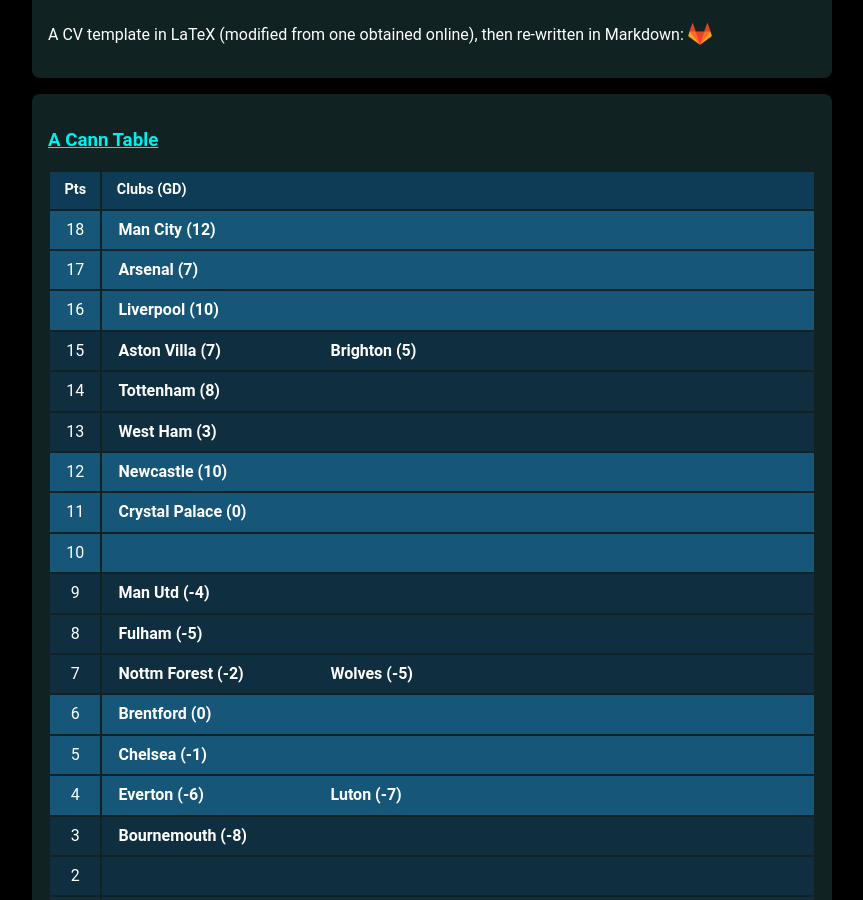
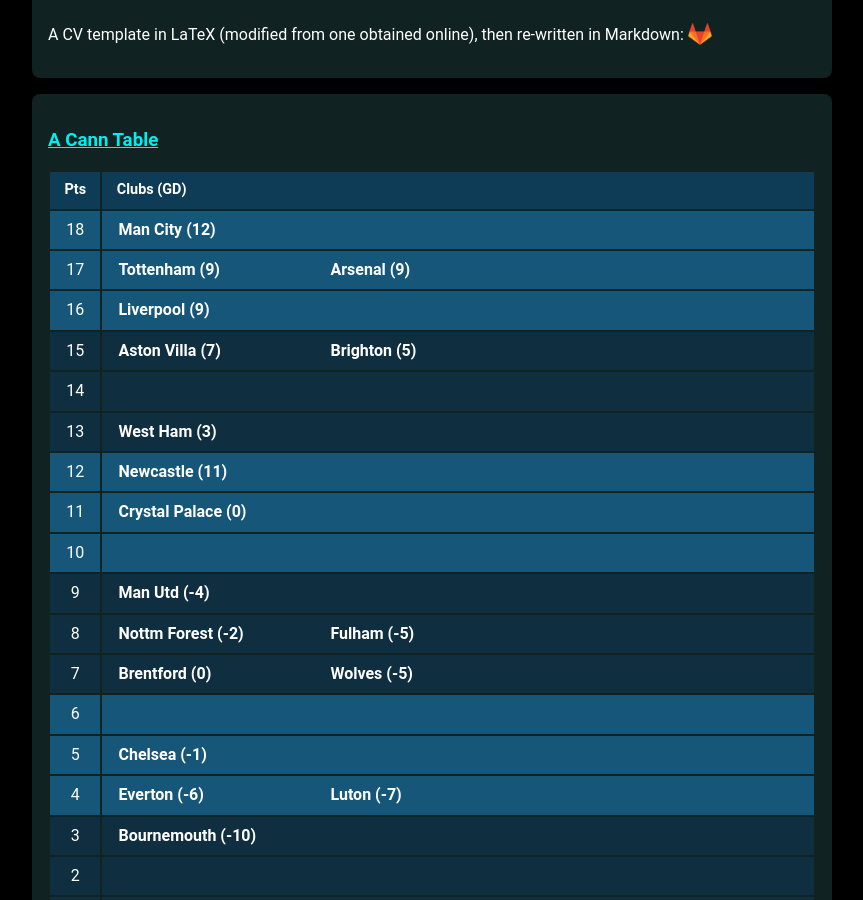
Before and after one commit to muru/muru.github.io, a Jekyll site: the page built from resources.md, in a window 1280 px wide and 900 px high, scrolled down 1275 px. Shown: the whole window, without its empty margins (208-1071 px from the left). Built offline with Jekyll 4.4.1, drawn with Linux system fonts in a browser that asks for light colours; some web fonts are replaced; some of the changed text lies outside the part shown.

Commit message:
updated cann-table: Mon  2 Oct 00:02:18 JST 2023

```diff
--- a/cann-table.html
+++ b/cann-table.html
@@ -9,13 +9,14 @@
 	<tr class="cann-row-1">
 		<td class="cann-point"> 17 </td>
 		<td class="cann-clubs">
-			<span class="club-name"> Arsenal (7) </span>
+			<span class="club-name"> Tottenham (9) </span>
+			<span class="club-name"> Arsenal (9) </span>
 		</td>
  	</tr>
 	<tr class="cann-row-1">
 		<td class="cann-point"> 16 </td>
 		<td class="cann-clubs">
-			<span class="club-name"> Liverpool (10) </span>
+			<span class="club-name"> Liverpool (9) </span>
 		</td>
  	</tr>
 	<tr class="cann-row-2">
@@ -28,7 +29,6 @@
 	<tr class="cann-row-2">
 		<td class="cann-point"> 14 </td>
 		<td class="cann-clubs">
-			<span class="club-name"> Tottenham (8) </span>
 		</td>
  	</tr>
 	<tr class="cann-row-2">
@@ -40,7 +40,7 @@
 	<tr class="cann-row-1">
 		<td class="cann-point"> 12 </td>
 		<td class="cann-clubs">
-			<span class="club-name"> Newcastle (10) </span>
+			<span class="club-name"> Newcastle (11) </span>
 		</td>
  	</tr>
 	<tr class="cann-row-1">
@@ -63,20 +63,20 @@
 	<tr class="cann-row-2">
 		<td class="cann-point"> 8 </td>
 		<td class="cann-clubs">
+			<span class="club-name"> Nottm Forest (-2) </span>
 			<span class="club-name"> Fulham (-5) </span>
 		</td>
  	</tr>
 	<tr class="cann-row-2">
 		<td class="cann-point"> 7 </td>
 		<td class="cann-clubs">
-			<span class="club-name"> Nottm Forest (-2) </span>
+			<span class="club-name"> Brentford (0) </span>
 			<span class="club-name"> Wolves (-5) </span>
 		</td>
  	</tr>
 	<tr class="cann-row-1">
 		<td class="cann-point"> 6 </td>
 		<td class="cann-clubs">
-			<span class="club-name"> Brentford (0) </span>
 		</td>
  	</tr>
 	<tr class="cann-row-1">
@@ -95,7 +95,7 @@
 	<tr class="cann-row-2">
 		<td class="cann-point"> 3 </td>
 		<td class="cann-clubs">
-			<span class="club-name"> Bournemouth (-8) </span>
+			<span class="club-name"> Bournemouth (-10) </span>
 		</td>
  	</tr>
 	<tr class="cann-row-2">
@@ -106,9 +106,9 @@
 	<tr class="cann-row-2">
 		<td class="cann-point"> 1 </td>
 		<td class="cann-clubs">
-			<span class="club-name"> Burnley (-10) </span>
+			<span class="club-name"> Burnley (-11) </span>
 			<span class="club-name"> Sheff Utd (-14) </span>
 		</td>
  	</tr>
 </table>
-<span id="cann-gen-note"> Generated on  Sunday, 01 October 2023 at 00:02 JST. </span>
+<span id="cann-gen-note"> Generated on  Monday, 02 October 2023 at 00:02 JST. </span>
```
